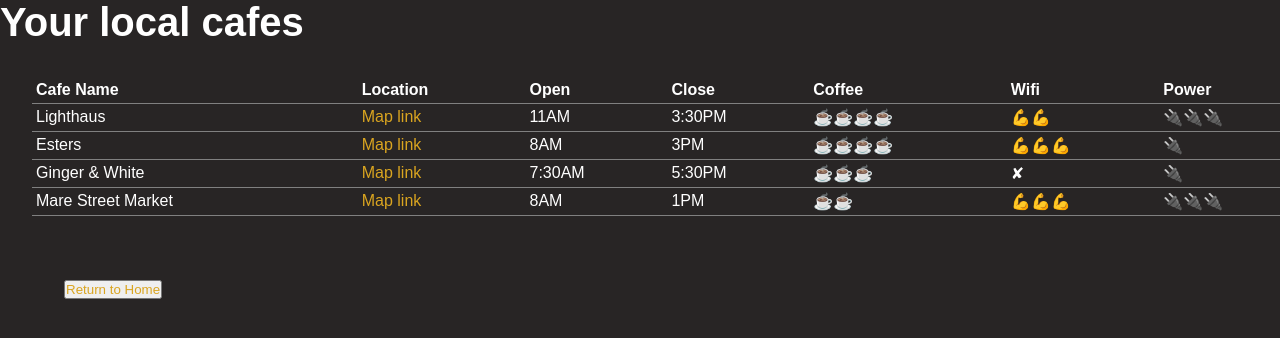
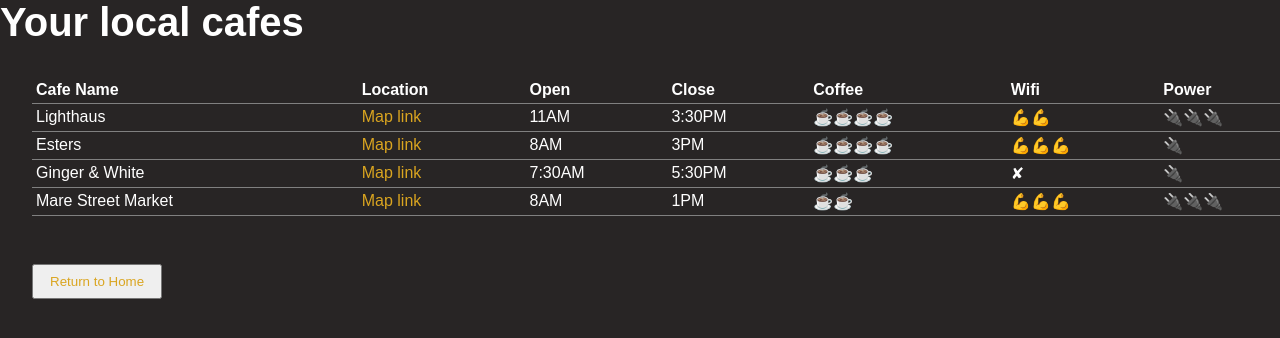
Before and after one commit to Gesifeta/caffee, a Flask app: page /cafes in a window 1280 px wide. Shown: the top 338 px of the page. Run offline with Flask 3, Linux system fonts and the light colour scheme.

Commit message:
updated back button

```diff
--- a/static/css/styles.css
+++ b/static/css/styles.css
@@ -62,7 +62,10 @@
 td a, button a{
     color: goldenrod;
     text-decoration: none;
+
+
 }
 button{
-    margin:2rem 4rem;
+padding:0.5rem 1rem;
+    margin:1rem 2rem;
 }
```
